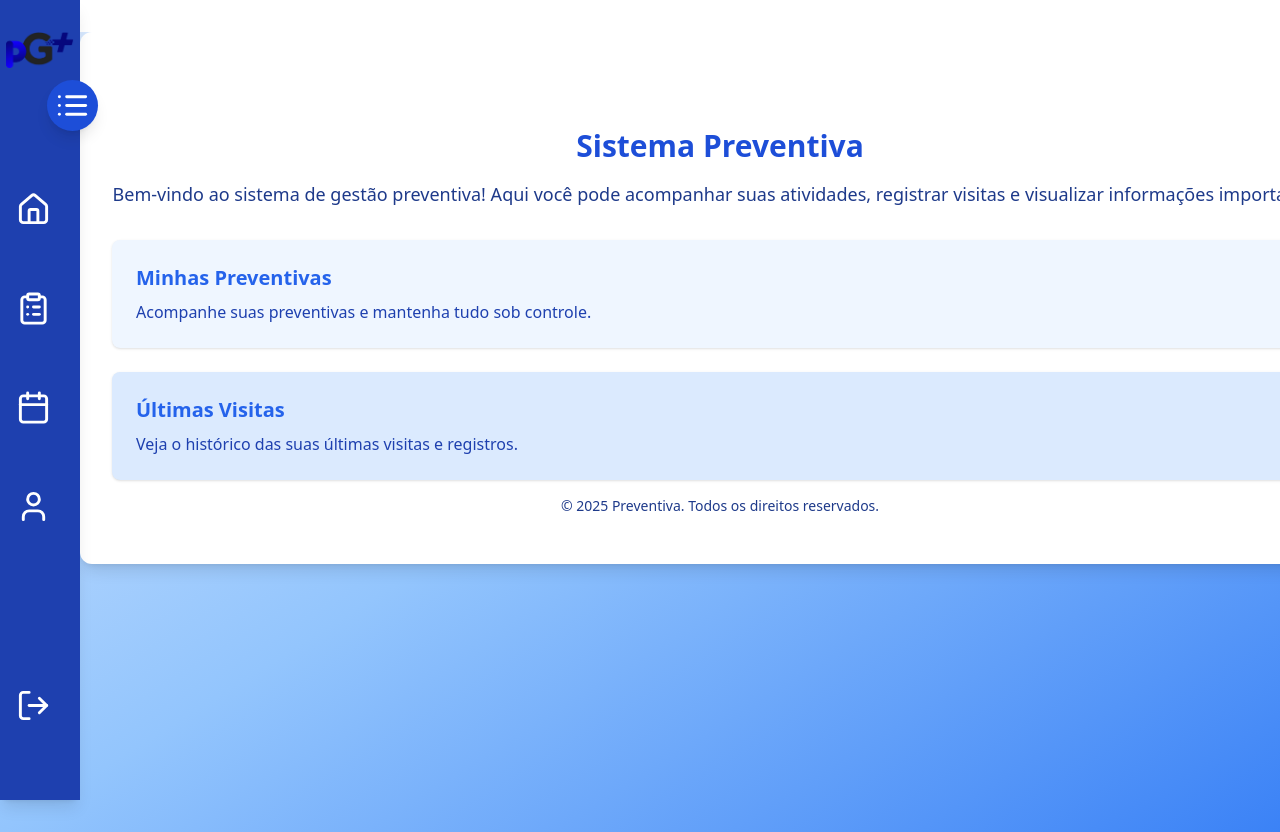
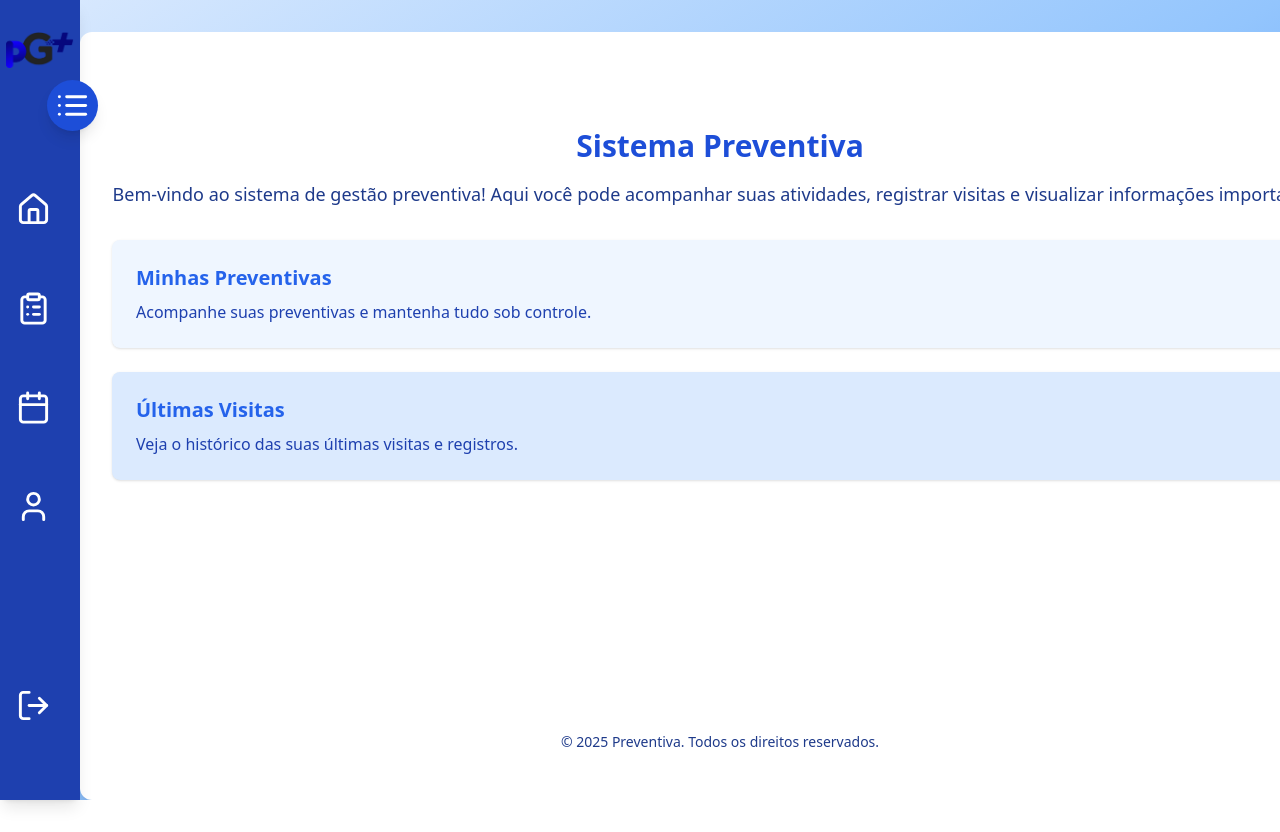
Before and after one commit to barbrete/frontend-sistema-preventiva, a Next.js app: page /pagina_principal in a window 1280 px wide. Shown: the top 832 px of the page. After the commit the page ends 800 px from the top, so only its background shows below. Built offline with nearby package versions, Linux system fonts and the light colour scheme; no server answers.

Commit message:
Ajustado pagina principal e header

```diff
--- a/src/app/pagina_principal/page.tsx
+++ b/src/app/pagina_principal/page.tsx
@@ -7,13 +7,13 @@ export default function PaginaPrincipal() {
     const [open, setOpen] = useState(false);
 
     const menuMargin = open ? "ml-80 md:ml-64 sm:ml-45" : "ml-20 md:ml-20 sm:ml-16";
-    const headerPadding = "pt-24"; // Exemplo: 6rem (24 Tailwind)
+    const headerPadding = "pt-24";
 
     return (
-        <div className="min-h-screen bg-gradient-to-br from-blue-100 via-blue-300 to-blue-500">
+        <div className="min-h-screen bg-gradient-to-br from-blue-100 via-blue-300 to-blue-500 flex flex-col">
             <Menu open={open} setOpen={setOpen} />
             <Header open={open} />
-            <main className={`w-full bg-white rounded-xl shadow-lg p-8 flex flex-col items-center mt-8 transition-all duration-300 ${menuMargin} ${headerPadding}`}>
+            <main className={`flex-1 w-full bg-white rounded-xl shadow-lg p-8 flex flex-col items-center mt-8 transition-all duration-300 ${menuMargin} ${headerPadding}`}>
                 <h1 className="text-3xl font-bold text-blue-700 mb-4">Sistema Preventiva</h1>
                 <p className="text-lg text-blue-900 mb-8 text-center">
                     Bem-vindo ao sistema de gestão preventiva! Aqui você pode acompanhar suas atividades, registrar visitas e visualizar informações importantes.
--- a/src/components/Header.tsx
+++ b/src/components/Header.tsx
@@ -2,6 +2,7 @@
 import { getUsuario } from "@/services/auth";
 import { getUltimaVisita, salvarAcesso } from "@/utils/Horario";
 import { Usuario } from "@/utils/Interfaces";
+import { Shield } from "lucide-react";
 import React, { useEffect, useState } from "react";
 
 export default function Header({ open }: { open: boolean }) {
@@ -25,11 +26,19 @@ export default function Header({ open }: { open: boolean }) {
   return (
     <header className="fixed top-0 left-0 w-full z-30">
       <div className={`${menuMargin} transition-all duration-300`}>
-        <div className="flex flex-col md:flex-row items-center justify-between bg-white/90 rounded-b-xl shadow-lg p-6">
+        <div className="flex flex-col md:flex-row items-center justify-between bg-white/90  shadow-lg p-6">
           <div>
-            <p className="text-lg font-semibold text-blue-800">Bem-vindo, {userInfo.nome}!</p>
+            <p className="text-lg font-semibold text-blue-800">
+              Bem-vindo, {userInfo.nome}!
+              {userInfo.tipo === "ADMIN" && (
+                <span className="ml-2 px-3 py-1 rounded-full border border-blue-400 bg-blue-100 text-blue-900 text-xs font-bold shadow-md">
+                  ADMIN
+                </span>
+              )}
+            </p>
             <p className="text-sm text-gray-600">{userInfo.email}</p>
           </div>
+
           <div className="mt-4 md:mt-0">
             <span className="text-xs text-gray-500">Último acesso:</span>
             <p className="text-base text-gray-700">{ultimaVisita}</p>
```
